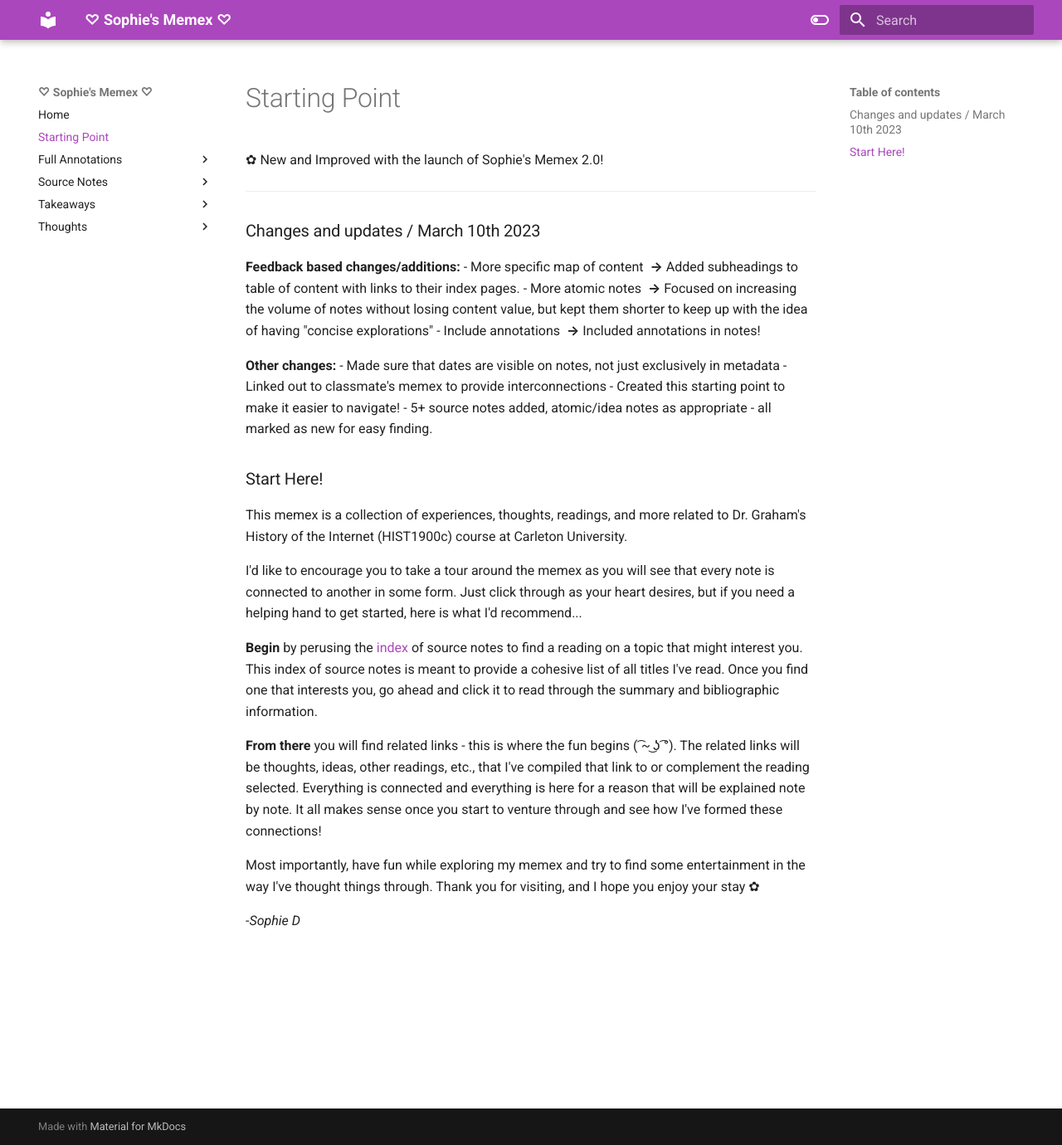
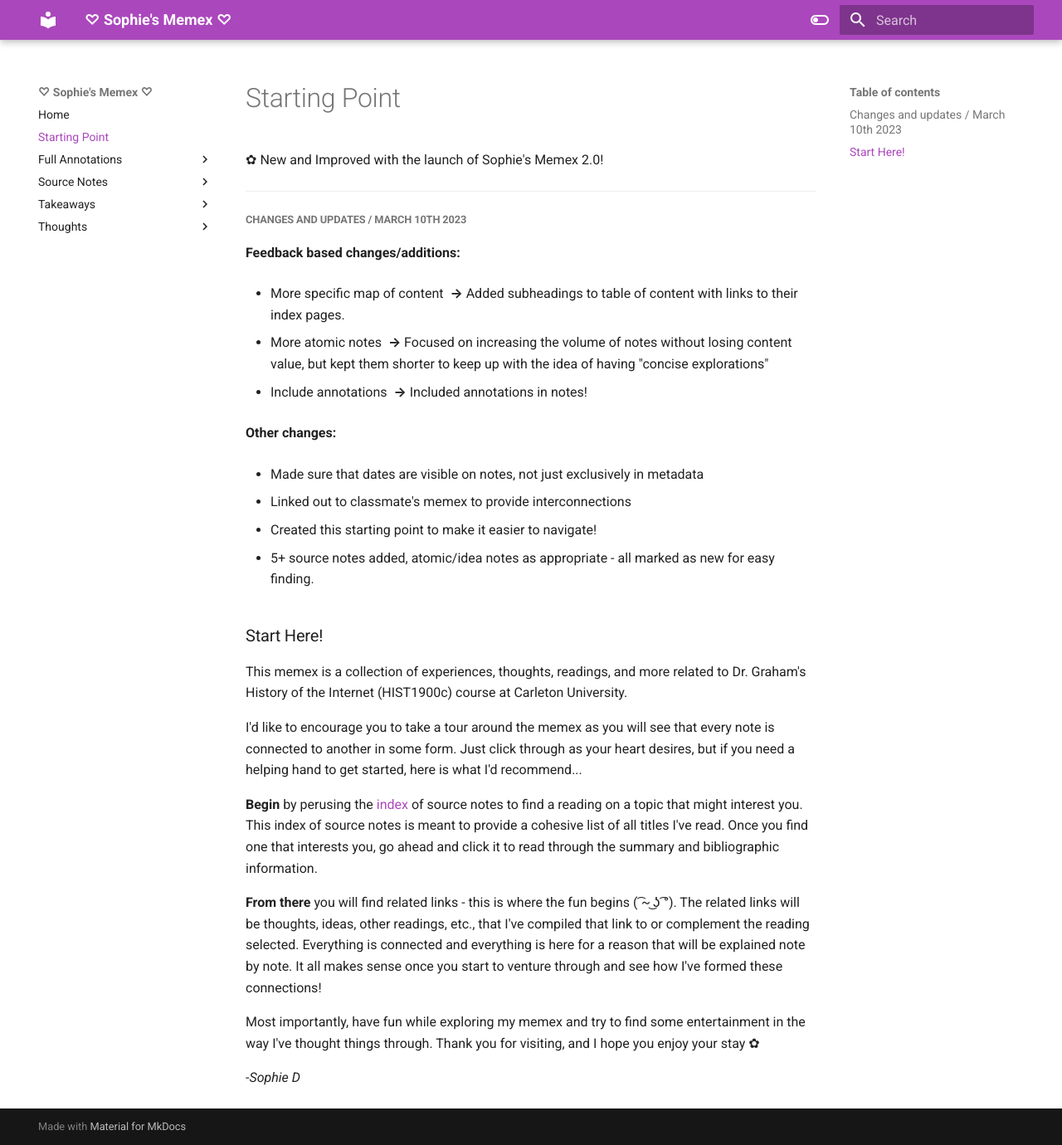
Before and after one commit to probablyanxious/hist1900-memex, an MkDocs documentation site: the page built from docs/Starting Point.md, in a window 1280 px wide and 1380 px high. Shown: the whole window at 83% size. Built offline with MkDocs 1.6.1 and Material for MkDocs 9.7.7, drawn with Linux system fonts in a browser that asks for light colours.

```diff
--- a/docs/Starting Point.md
+++ b/docs/Starting Point.md
@@ -2,17 +2,24 @@
 
 ---
 
-### Changes and updates / March 10th 2023
+##### Changes and updates / March 10th 2023
 
 **Feedback based changes/additions:**
+
 - More specific map of content  **→** Added subheadings to table of content with links to their index pages.
+
 - More atomic notes  **→** Focused on increasing the volume of notes without losing content value, but kept them shorter to keep up with the idea of having "concise explorations"
+
 - Include annotations  **→** Included annotations in notes!
 
 **Other changes:**
+
 - Made sure that dates are visible on notes, not just exclusively in metadata
+
 - Linked out to classmate's memex to provide interconnections
+
 - Created this starting point to make it easier to navigate!
+
 - 5+ source notes added, atomic/idea notes as appropriate - all marked as new for easy finding.
 
 
```
